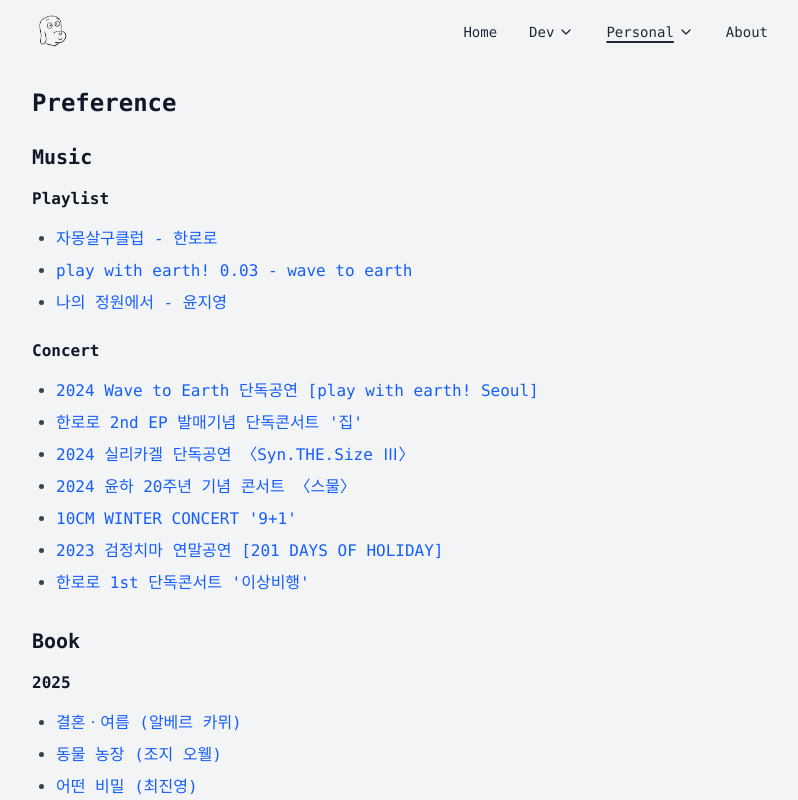
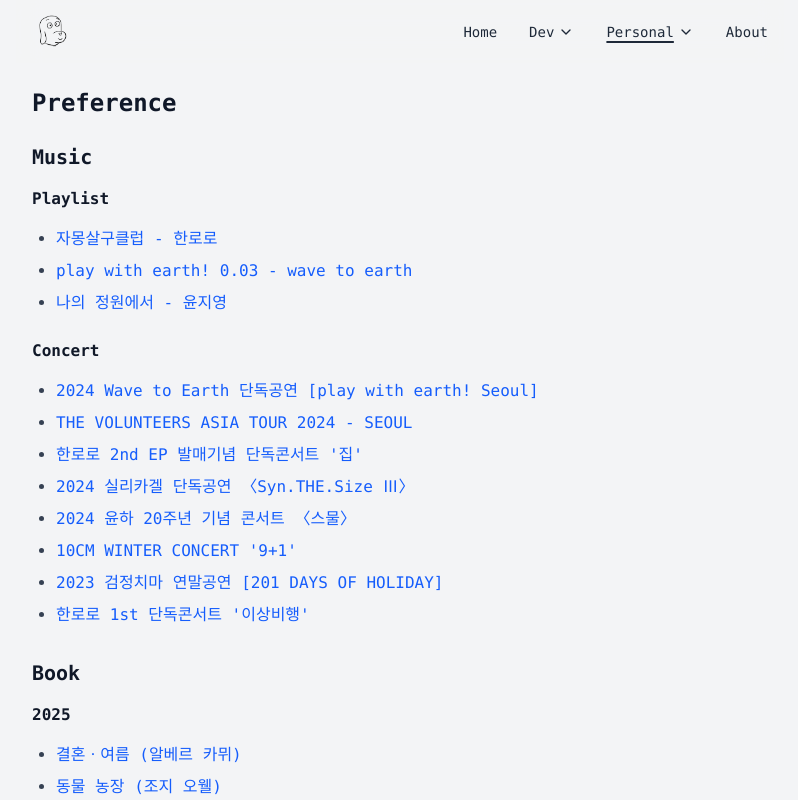
Before and after one commit to jamongsalguclub/wookhyung.dev, a Next.js app: page /preference in a window 1280 px wide. Shown: the top 800 px of the page, without its empty margins (240-1038 px from the left). Built offline with nearby package versions, Linux system fonts and the light colour scheme; what @bprogress/next would draw is missing.

Commit message:
feat: THE VOLUNTEERS ASIA TOUR 2024 - SEOUL 추가

```diff
--- a/src/app/preference/const/preference.ts
+++ b/src/app/preference/const/preference.ts
@@ -34,6 +34,10 @@
   {
     title: '2024 Wave to Earth 단독공연 [play with earth! Seoul]',
     link: 'https://tickets.interpark.com/goods/24015393',
+  },
+  {
+    title: 'THE VOLUNTEERS ASIA TOUR 2024 - SEOUL',
+    link: 'https://tickets.interpark.com/goods/24010553',
   },
   {
     title: "한로로 2nd EP 발매기념 단독콘서트 '집'",
```
